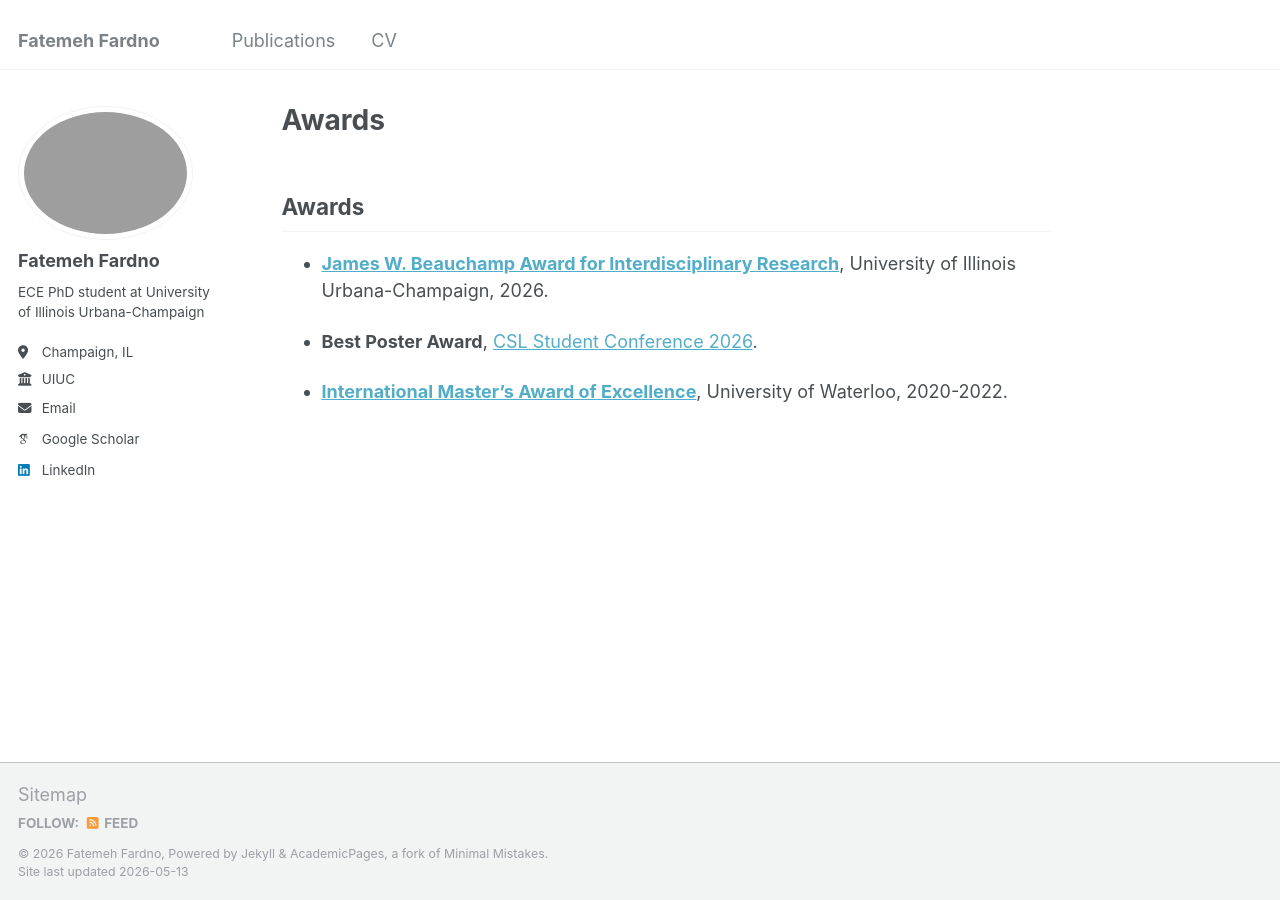
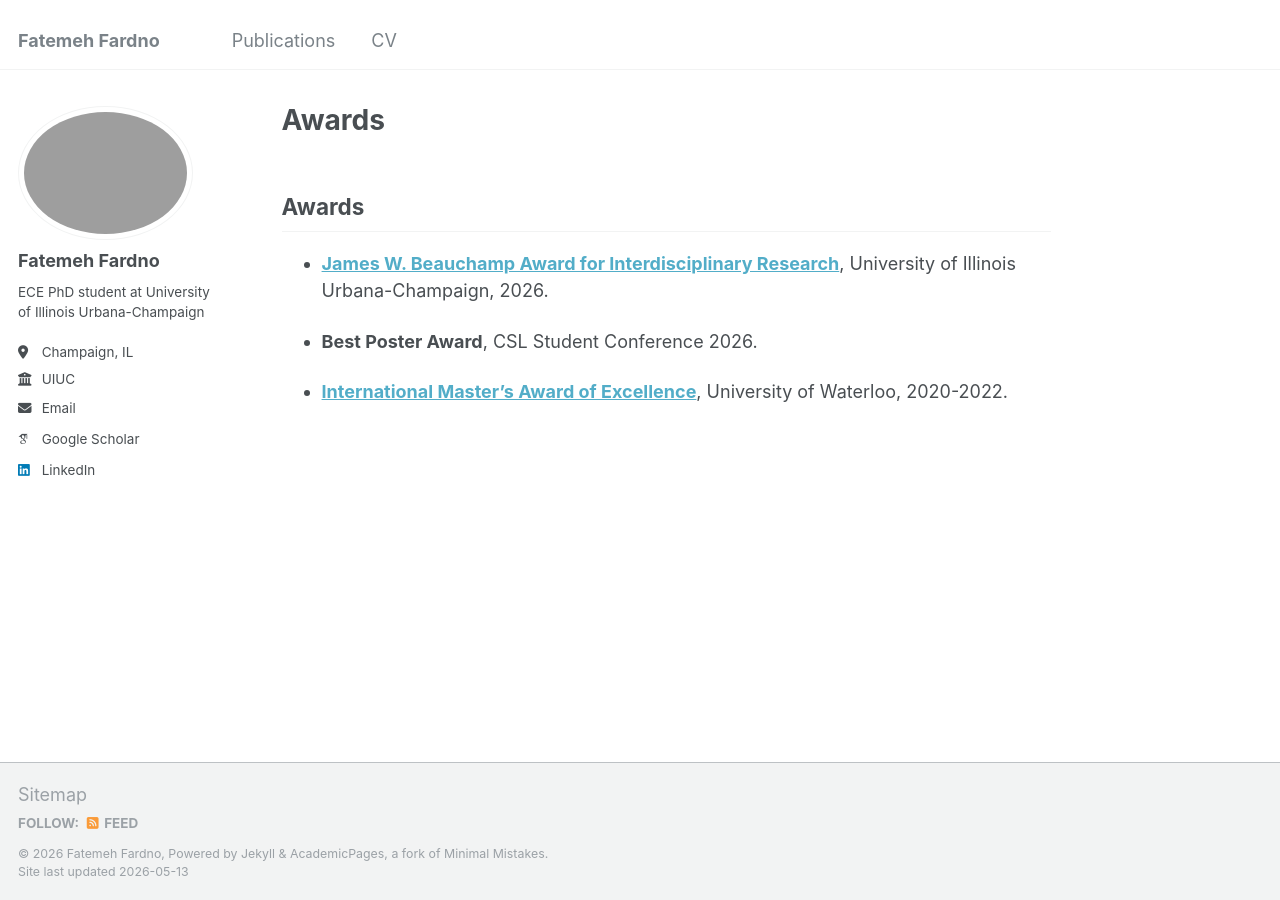
Before and after one commit to ffardno/ffardno.github.io, a Jekyll site: the page built from _pages/awards.md, in a window 1280 px wide. Built offline with Jekyll 4.4.1, drawn with Linux system fonts in a browser that asks for light colours; some web fonts are replaced; part of the change alters nothing that is shown.

```diff
--- a/_pages/awards.md
+++ b/_pages/awards.md
@@ -8,6 +8,6 @@ author_profile: true
 
 - **[James W. Beauchamp Award for Interdisciplinary Research](https://ece.illinois.edu/academics/grad/awards/beauchamp)**, University of Illinois Urbana-Champaign, 2026.
 
-- **Best Poster Award**, [CSL Student Conference 2026](https://studentconference.csl.illinois.edu/).
+- **Best Poster Award**, CSL Student Conference 2026.
 
 - **[International Master’s Award of Excellence](https://uwaterloo.ca/current-graduate-students/catalogs/graduate-funding-and-awards-database/international-masters-award-excellence-imae)**, University of Waterloo, 2020-2022.
```
